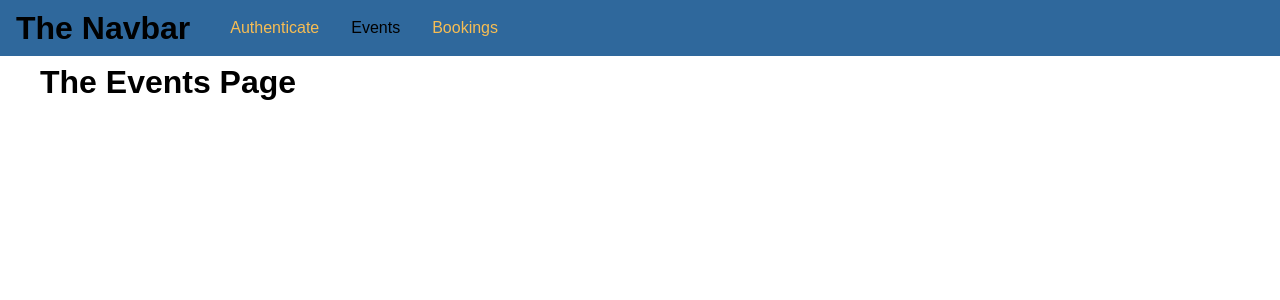
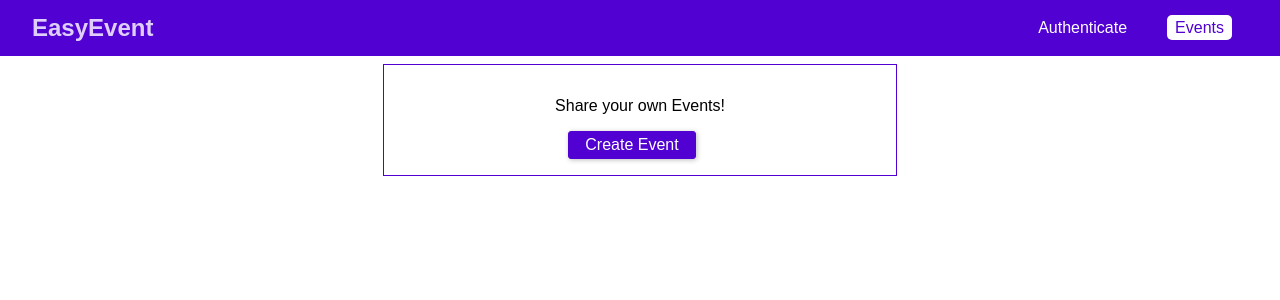
Before and after one commit to borasumer/mern-g-booking-app, a React (Create React App) app in the folder frontend/: page /events in a window 1280 px wide. Shown: the top 300 px of the page. Built offline with nearby package versions, Linux system fonts and the light colour scheme.

Commit message:
event page and its funcs are added

```diff
--- a/frontend/src/App.js
+++ b/frontend/src/App.js
@@ -29,10 +29,12 @@ class App extends Component {
           <MainNavigation />
           <main className="main-content">
             <Switch>
-              <Redirect from="/" to="/auth" exact />
-              <Route path="/auth" component={AuthPage} />
+              {this.state.token && <Redirect from="/" to="/events" exact />}
+              {this.state.token && <Redirect from="/auth" to="/events" exact />}
+              {!this.state.token && <Route path="/auth" component={AuthPage} />}
               <Route path="/events" component={EventsPage} />
-              <Route path="/bookings" component={BookingsPage} />
+              {this.state.token && <Route path="/bookings" component={BookingsPage} />}
+              {!this.state.token && <Redirect to="/auth" exact />}
             </Switch>
           </main>
         </AuthContext.Provider>
--- /dev/null
+++ b/frontend/src/components/Backdrop/Backdrop.css
@@ -0,0 +1,8 @@
+.backdrop {
+  position: fixed;
+  top: 0;
+  left: 0;
+  height: 100vh;
+  width: 100%;
+  background: rgba(0, 0, 0, 0.75);
+}
--- /dev/null
+++ b/frontend/src/components/Backdrop/Backdrop.jsx
@@ -0,0 +1,7 @@
+import React from 'react';
+
+import './Backdrop.css';
+
+const backdrop = props => <div className="backdrop"></div>;
+
+export default backdrop;
--- /dev/null
+++ b/frontend/src/components/Modal/Modal.css
@@ -0,0 +1,36 @@
+.modal {
+  width: 90%;
+  background: white;
+  box-shadow: 0 2px 8px rgba(0, 0, 0, 0.26);
+  position: fixed;
+  top: 20vh;
+  left: 5%;
+}
+
+.modal__header {
+  padding: 1rem;
+  background: #5101d1;
+  color: white;
+}
+
+.modal__header h1 {
+  margin: 0;
+  font-size: 1.25rem;
+}
+
+.modal__content {
+  padding: 1rem;
+}
+
+.modal__actions {
+  display: flex;
+  justify-content: flex-end;
+  padding: 1rem;
+}
+
+@media (min-width: 768px) {
+  .modal {
+    width: 30rem;
+    left: calc((100% - 30rem) / 2);
+  }
+}
--- /dev/null
+++ b/frontend/src/components/Modal/Modal.jsx
@@ -0,0 +1,26 @@
+import React from 'react';
+
+import './Modal.css';
+
+const modal = props => (
+  <div className="modal">
+    <header className="modal__header">
+      <h1>{props.title}</h1>
+    </header>
+    <section className="modal__content">{props.children}</section>
+    <section className="modal__actions">
+      {props.canCancel && (
+        <button className="btn" onClick={props.onCancel}>
+          Cancel
+        </button>
+      )}
+      {props.canConfirm && (
+        <button className="btn" onClick={props.onConfirm}>
+          Confirm
+        </button>
+      )}
+    </section>
+  </div>
+);
+
+export default modal;
--- a/frontend/src/components/Natigation/MainNavigation.css
+++ b/frontend/src/components/Natigation/MainNavigation.css
@@ -1,41 +1,57 @@
-.main-navigation{
-  position:fixed;
-  left:0;
-  top:0;
+.main-navigation {
+  position: fixed;
+  left: 0;
+  top: 0;
   width: 100%;
   height: 3.5rem;
-  background-color: rgb(47, 104, 156);
-  padding:0 1rem;
+  background: #5101d1;
+  padding: 0 2rem;
   display: flex;
   align-items: center;
+  justify-content: space-between;
+  box-sizing: border-box;
 }
 
-.main-navigation__logo h1{
-  margin:0;
-  font-size:1.5rem;
+.main-navigation__logo h1 {
+  margin: 0;
+  font-size: 1.5rem;
+  color: #dfcefc;
 }
 
-.main-navigation__items{
-  margin-left:1.5rem;
+.main-navigation__items {
+  margin-left: 1.5rem;
 }
 
 .main-navigation__items ul {
- list-style: none;
- display: flex;
-   padding:0;
-   margin: 0;
+  display: flex;
+  list-style: none;
+  padding: 0;
+  margin: 0;
+  align-items: center;
 }
 
 .main-navigation__items li {
   margin: 0 1rem;
 }
-.main-navigation__items a {
-    text-decoration: none;
-  color:rgb(247, 189, 83)
+
+.main-navigation__items a,
+.main-navigation__items button {
+  text-decoration: none;
+  color: white;
+  padding: 0.25rem 0.5rem;
+  border:none;
+  font:inherit;
+  background: transparent;
+  cursor: pointer;
+  margin: 0;
 }
+
 .main-navigation__items a:hover,
 .main-navigation__items a:active,
-.main-navigation__items a.active {
-    text-decoration: none;
-  color: #000;
+.main-navigation__items a.active,
+.main-navigation__items button:hover,
+.main-navigation__items button:active {
+    background: #ffffff;
+    color: #5101d1;
+    border-radius: 5px;
 }
--- a/frontend/src/components/Natigation/MainNavigation.jsx
+++ b/frontend/src/components/Natigation/MainNavigation.jsx
@@ -1,21 +1,44 @@
 import React from 'react';
 import { NavLink } from 'react-router-dom';
+
+import AuthContext from '../../context/auth-context';
 import './MainNavigation.css';
-const MainNavigation = (props) => {
+
+const mainNavigation = props => (
+  <AuthContext.Consumer>
+    {context => {
       return (
         <header className="main-navigation">
-      <div className="main-navigation__log">
-        <h1>The Navbar</h1>
+          <div className="main-navigation__logo">
+            <h1>EasyEvent</h1>
           </div>
           <nav className="main-navigation__items">
             <ul>
-          <li><NavLink to="/auth">Authenticate</NavLink></li>
-          <li><NavLink to="/events">Events</NavLink></li>
-          <li><NavLink to="/bookings">Bookings</NavLink></li>
+              {!context.token && (
+                <li>
+                  <NavLink to="/auth">Authenticate</NavLink>
+                </li>
+              )}
+              <li>
+                <NavLink to="/events">Events</NavLink>
+              </li>
+              {context.token && (
+                <React.Fragment>
+                  <li>
+                    <NavLink to="/bookings">Bookings</NavLink>
+                  </li>
+                  <li>
+                    <button onClick={context.logout}>Logout</button>
+                  </li>
+                </React.Fragment>
+              )}
+
             </ul>
           </nav>
         </header>
       );
-}
+    }}
+  </AuthContext.Consumer>
+);
 
-export default MainNavigation;
+export default mainNavigation;
--- a/frontend/src/index.css
+++ b/frontend/src/index.css
@@ -3,3 +3,37 @@ body {
  padding:0;
  font-family: sans-serif;
 }
+.form-control label,
+.form-control input {
+  width: 100%;
+  display: block;
+}
+
+.form-control label {
+  margin-bottom: 0.5rem;
+}
+
+.form-control {
+  margin-bottom: 1rem;
+}
+
+.form-actions button,
+.btn {
+  background: #5101d1;
+  font: inherit;
+  border: 1px solid #5101d1;
+  border-radius: 3px;
+  padding: 0.25rem 1rem;
+  margin-right: 1rem;
+  box-shadow: 1px 1px 5px rgba(0, 0, 0, 0.26);
+  color: white;
+  cursor: pointer;
+}
+
+.form-actions button:hover,
+.form-actions button:active,
+.btn:hover,
+.btn:active {
+    background: #6219d6;
+    border-color: #6219d6;
+}
--- a/frontend/src/pages/Auth.css
+++ b/frontend/src/pages/Auth.css
@@ -1,39 +1,5 @@
-.auth-form{
-width: 25rem;
-max-width: 80%;
-margin: 5rem auto;
+.auth-form {
+  width: 25rem;
+  max-width: 80%;
+  margin: 5rem auto;
 }
-
-.form-control label,
-.form-control input{
-width: 100%;
-display: block;
-}
-
-.form-control label{
-  margin-bottom: 0.5rem;
-}
-
-.form-control{
-  margin-bottom: 1rem;
-}
-
-.form-actions button{
-  background: #01d1d1;
-  font:inherit;
-  border:1px solid #01d1d1;
-  border-radius:3px;
-  padding:0.25rem 1rem;
-  margin-right: 1rem;
-    box-shadow: 1px 1px 5px rgba(0, 0, 0, 0.10);
-    color: #fff;
-    cursor: pointer;
-}
-
-.form-actions button:hover,
-.form-actions button:active{
-  box-shadow: 1px 1px 5px rgba(0, 0, 0, 0.26);
-  transition: ease 0.2s;
-  background: #08a0a0;
-  border-color:#08a0a0;
-}
--- a/frontend/src/pages/Auth.jsx
+++ b/frontend/src/pages/Auth.jsx
@@ -1,13 +1,15 @@
 import React, { Component } from 'react';
+
 import './Auth.css';
-import authContext from '../context/auth-context';
+import AuthContext from '../context/auth-context';
 
 class AuthPage extends Component {
   state = {
     isLogin: true
   };
 
-  static contextType = authContext;
+  static contextType = AuthContext;
+
   constructor(props) {
     super(props);
     this.emailEl = React.createRef();
@@ -72,7 +74,8 @@ class AuthPage extends Component {
           this.context.login(
             resData.data.login.token,
             resData.data.login.userId,
-            resData.data.login.tokenExpiration)
+            resData.data.login.tokenExpiration
+          );
         }
       })
       .catch(err => {
@@ -82,14 +85,14 @@ class AuthPage extends Component {
 
   render() {
     return (
-      <form className="auth-form" onSubmit={this.submitHandler}>
+      <form className="auth-form" onSubmit={this.submitHandler} autoComplete="on">
         <div className="form-control">
           <label htmlFor="email">E-Mail</label>
           <input type="email" id="email" ref={this.emailEl} />
         </div>
         <div className="form-control">
           <label htmlFor="password">Password</label>
-          <input type="password" id="password" ref={this.passwordEl} />
+          <input type="password" id="password" ref={this.passwordEl} autoComplete="on" />
         </div>
         <div className="form-actions">
           <button type="submit">Submit</button>
--- /dev/null
+++ b/frontend/src/pages/Events.css
@@ -0,0 +1,8 @@
+.events-control{
+  text-align: center;
+  border:1px solid #5101d1;
+  padding:1rem;
+  margin: 2rem auto;
+  width:30rem;
+  max-width: 80%;
+}
--- a/frontend/src/pages/Events.jsx
+++ b/frontend/src/pages/Events.jsx
@@ -1,9 +1,48 @@
 import React, { Component } from 'react';
 
+import Modal from '../components/Modal/Modal';
+import Backdrop from '../components/Backdrop/Backdrop';
+import './Events.css';
+
 class EventsPage extends Component {
+  state = {
+    creating: false
+  };
+
+  startCreateEventHandler = () => {
+    this.setState({ creating: true });
+  };
+
+  modalConfirmHandler = () => {
+    this.setState({ creating: false });
+  };
+
+  modalCancelHandler = () => {
+    this.setState({ creating: false });
+  };
+
   render() {
     return (
-      <h1>The Events Page</h1>
+      <React.Fragment>
+        {this.state.creating && <Backdrop />}
+        {this.state.creating && (
+          <Modal
+            title="Add Event"
+            canCancel
+            canConfirm
+            onCancel={this.modalCancelHandler}
+            onConfirm={this.modalConfirmHandler}
+          >
+            <p>Modal Content</p>
+          </Modal>
+        )}
+        <div className="events-control">
+          <p>Share your own Events!</p>
+          <button className="btn" onClick={this.startCreateEventHandler}>
+            Create Event
+          </button>
+        </div>
+      </React.Fragment>
     );
   }
 }
```
Lines whose indentation alone changed are shown as unchanged.
